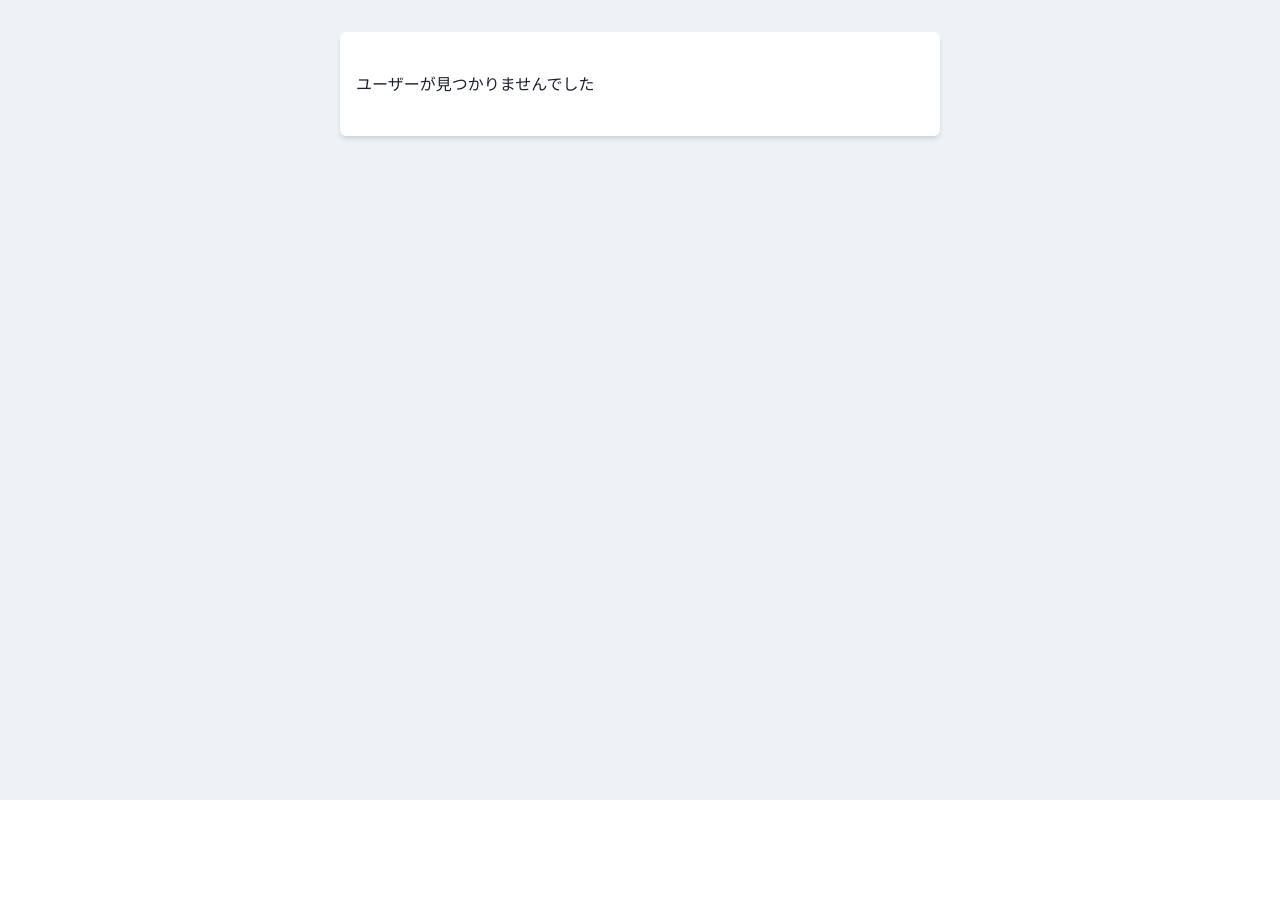
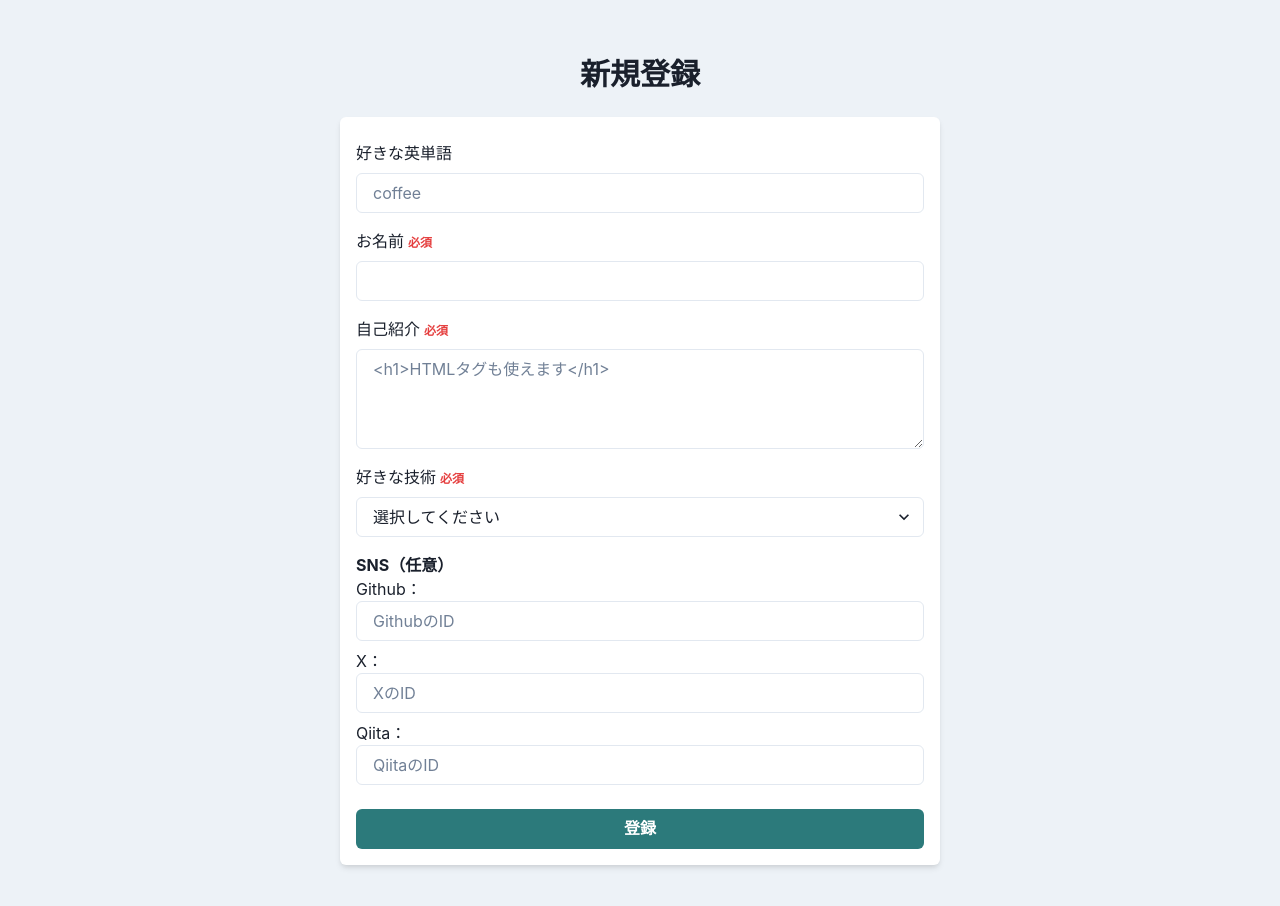
Before and after one commit to ccc-chi/digital-card-app, a React (Vite) app: page /cards/register in a window 1280 px wide. Shown: the top 906 px of the page. Before the commit the page ends 800 px from the top, so only its background shows below. Built offline with nearby package versions, Linux system fonts and the light colour scheme; no server answers; the database is empty.

Commit message:
登録フォーム

```diff
--- a/src/App.tsx
+++ b/src/App.tsx
@@ -5,9 +5,11 @@
 function App() {
   return (
     <Box bg="gray.100" minH="100vh">
-      <BrowserRouter>
-        <Router />
-      </BrowserRouter>
+      <Box w={"90%"} minW={"300px"} maxW={"600px"} mx={"auto"} pt={8}>
+        <BrowserRouter>
+          <Router />
+        </BrowserRouter>
+      </Box>
     </Box>
   );
 }
--- /dev/null
+++ b/src/components/pages/Register.tsx
@@ -0,0 +1,66 @@
+import { FC, memo } from 'react'
+
+import { Box, Button, Center, Flex, Input, Select, Stack, Text, Textarea } from '@chakra-ui/react'
+
+export const Register: FC = memo(() => {
+  return(
+    <>
+    <Box pb={'200px'}>
+      <h1>
+        <Center my={5} >
+          <Text fontSize={'3xl'} fontWeight={'bold'}>新規登録</Text>
+        </Center>
+      </h1>
+      <form action="">
+
+        <Box bg={"white"} p={4} borderRadius="md" boxShadow="md" w={"100%"}>
+          <Stack spacing={2}>
+            <Text mt={2}>好きな英単語</Text>
+            <Input placeholder='coffee' />
+
+            <Flex gap={1} alignItems={'baseline'}>
+              <Text mt={2}>お名前</Text>
+              <Text color={'red.500'} fontSize={'xs'} fontWeight={'bold'}>必須</Text>
+            </Flex>
+            <Input />
+
+            <Flex gap={1} alignItems={'baseline'}>
+              <Text mt={2}>自己紹介</Text>
+              <Text color={'red.500'} fontSize={'xs'} fontWeight={'bold'}>必須</Text>
+            </Flex>
+            <Textarea placeholder='<h1>HTMLタグも使えます</h1>' minH={'100px'} />
+
+            <Flex gap={1} alignItems={'baseline'}>
+              <Text mt={2}>好きな技術</Text>
+              <Text color={'red.500'} fontSize={'xs'} fontWeight={'bold'}>必須</Text>
+            </Flex>
+            <Select placeholder='選択してください'>
+              <option value='option1'>React</option>
+              <option value='option1'>TypeScript</option>
+              <option value='option1'>Github</option>
+            </Select>
+          </Stack>
+
+          <Text fontWeight={'bold'} mt={4}>SNS（任意）</Text>
+          <Stack spacing={2}>
+            <Box alignItems={'center'} gap={1}>
+              <Text>Github：</Text>
+              <Input placeholder='GithubのID' />
+            </Box>
+            <Box alignItems={'center'} gap={1}>
+              <Text>X：</Text>
+              <Input placeholder='XのID' />
+            </Box>
+            <Box alignItems={'center'} gap={1}>
+              <Text>Qiita：</Text>
+              <Input placeholder='QiitaのID' />
+            </Box>
+            <Button mt={4} bg={'teal.600'} color={'white'} fontWeight={'bold'} w={'100%'}>登録</Button>
+          </Stack>
+        </Box>
+      </form>
+    </Box>
+
+    </>
+  )
+})
--- a/src/components/pages/User.tsx
+++ b/src/components/pages/User.tsx
@@ -53,17 +53,13 @@
     );
   }
   return (
-    <Box pt={8}>
     <Box
       bg={"white"}
       px={4}
       py={10}
       borderRadius="md"
       boxShadow="md"
-        w={"90%"}
-        minW={"300px"}
-        maxW={"600px"}
-        mx={"auto"}
+      w={"100%"}
     >
       {user ? (
         <Stack>
@@ -74,6 +70,5 @@
         <p>ユーザーが見つかりませんでした</p>
       )}
     </Box>
-    </Box>
   );
 });
--- a/src/domain/users.ts
+++ b/src/domain/users.ts
@@ -27,7 +27,7 @@
   }): Users {
     const github_url = `https://github.com/${users.github_id}`;
     const qiita_url = `https://qiita.com/${users.qiita_id}`;
-    const X_url = `https://x.com/${users.X_id}`;
+    const x_url = `https://x.com/${users.x_id}`;
     return new Users(
       users.user_id,
       users.name,
@@ -37,7 +37,7 @@
       users.x_id,
       github_url,
       qiita_url,
-      X_url,
+      x_url,
       users.created_at,
       users.user_skill
     );
--- a/src/router/Router.tsx
+++ b/src/router/Router.tsx
@@ -3,14 +3,16 @@
 import { Home } from '../components/pages/Home';
 import { Cards } from '../components/pages/Cards';
 import { User } from '../components/pages/User';
+import { Register } from "../components/pages/Register";
 
 export const Router: FC = memo(() => {
-  return(
+  return (
     <Routes>
       <Route path="/" element={<Home />} />
       <Route path="/cards" element={<Cards />} />
       <Route path="/cards/:id" element={<User />} />
+      <Route path="/cards/register" element={<Register />} />
     </Routes>
-  )
+  );
 
 })
```
Lines whose indentation alone changed are shown as unchanged.
